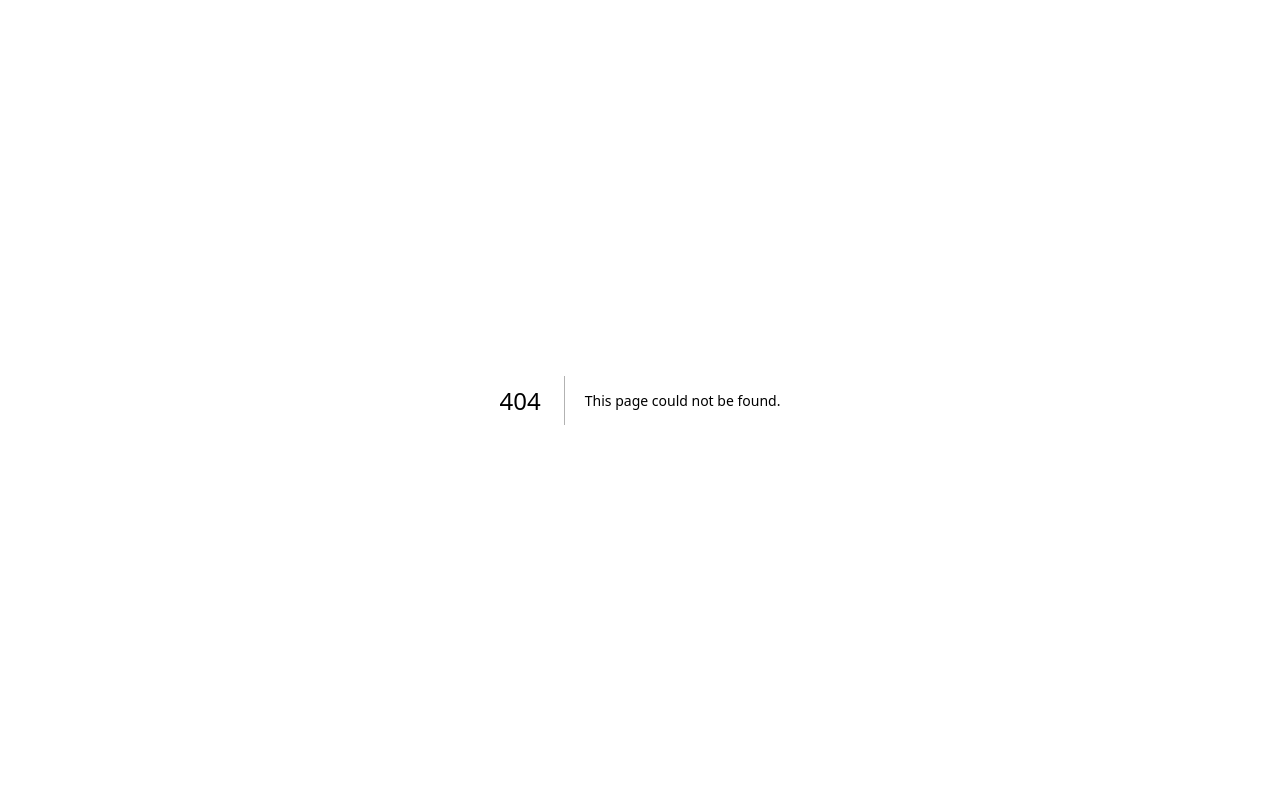
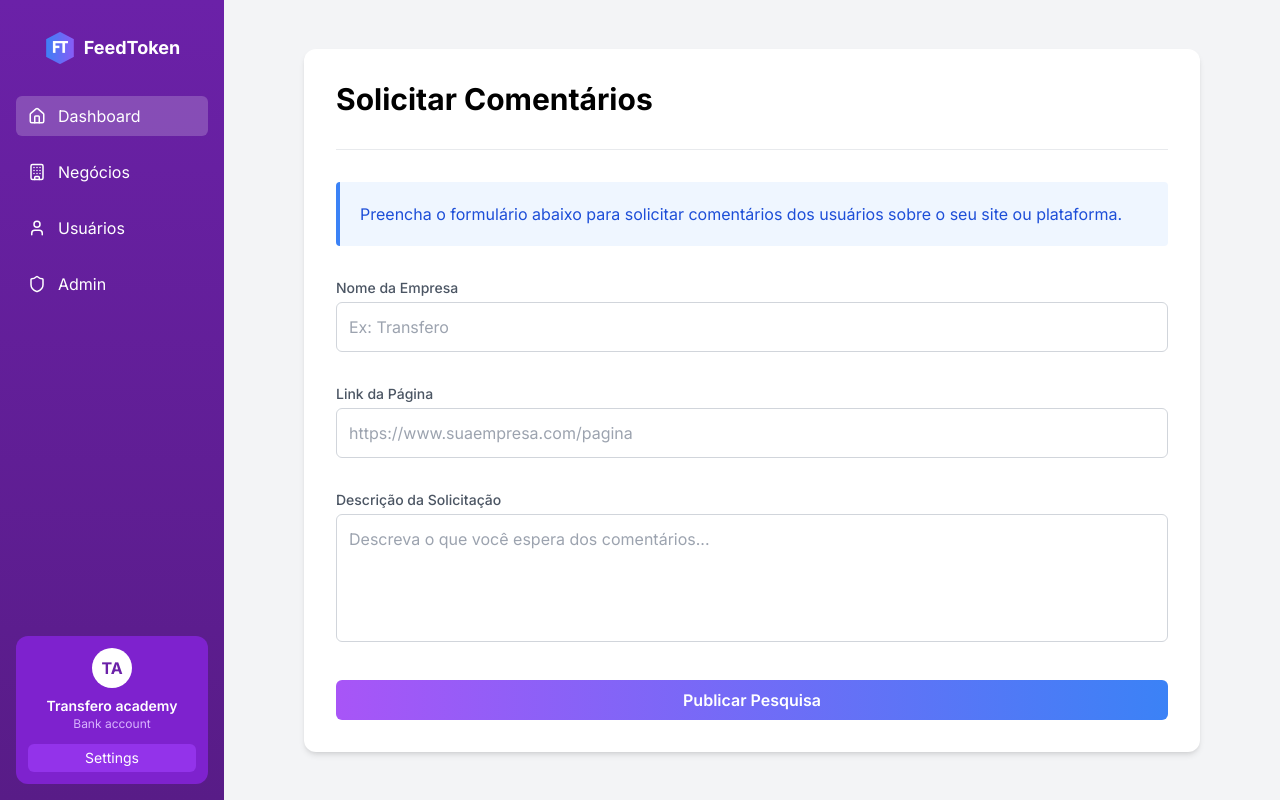
Before and after one commit to TransferoNovaIguacu/feedback-company-front, a Next.js app: page /company/quiz in a window 1280 px wide. Before the commit this address had no page. Built offline with nearby package versions, Linux system fonts and the light colour scheme.

Commit message:
Feat: Quiz Page Assembly

```diff
--- /dev/null
+++ b/app/company/quiz/page.tsx
@@ -0,0 +1,9 @@
+
+import CriacaoComentario from "@/app/components/criacao-comentario";
+
+export default function QuizPage(){
+
+return(
+    <CriacaoComentario/>
+);
+};
--- a/app/components/criacao-comentario.tsx
+++ b/app/components/criacao-comentario.tsx
@@ -1,3 +1,4 @@
+"use client";
 import { useState } from "react";
 import { useRouter } from "next/navigation";
 import Image from "next/image";
```
